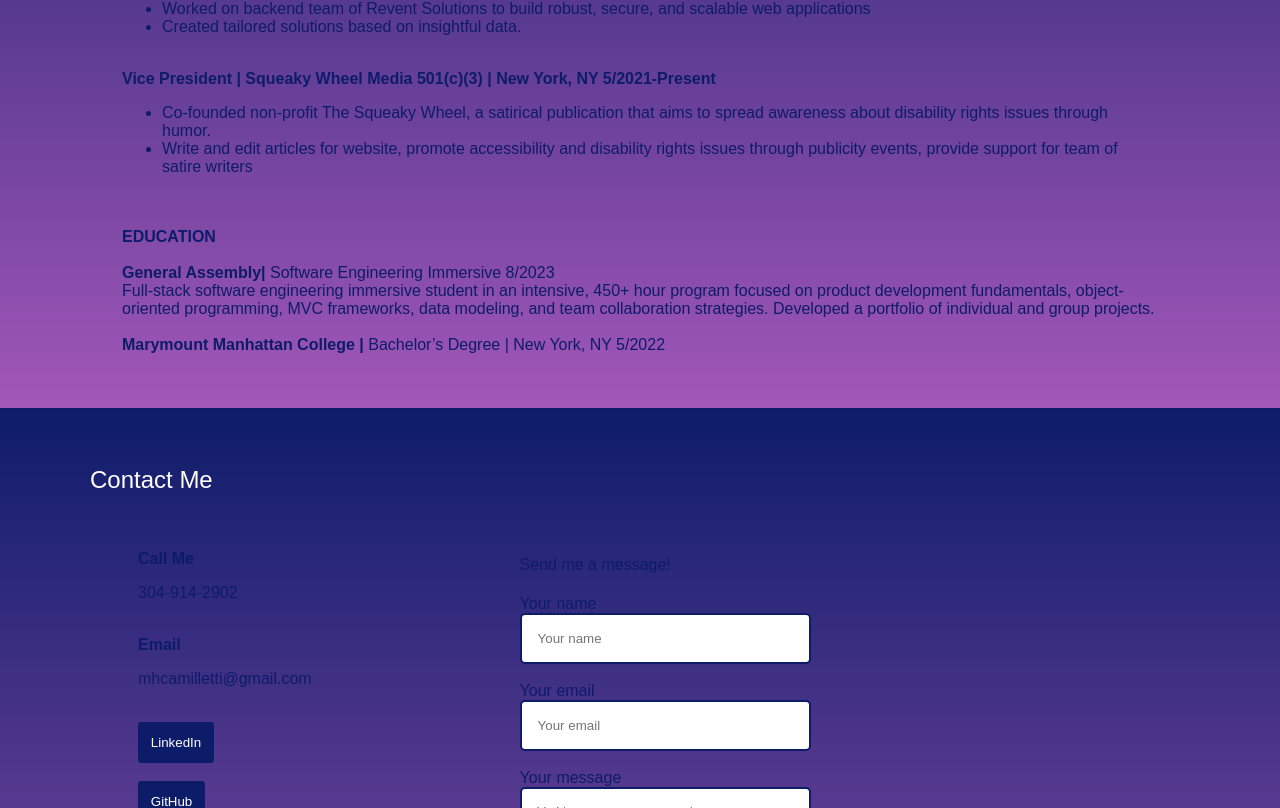
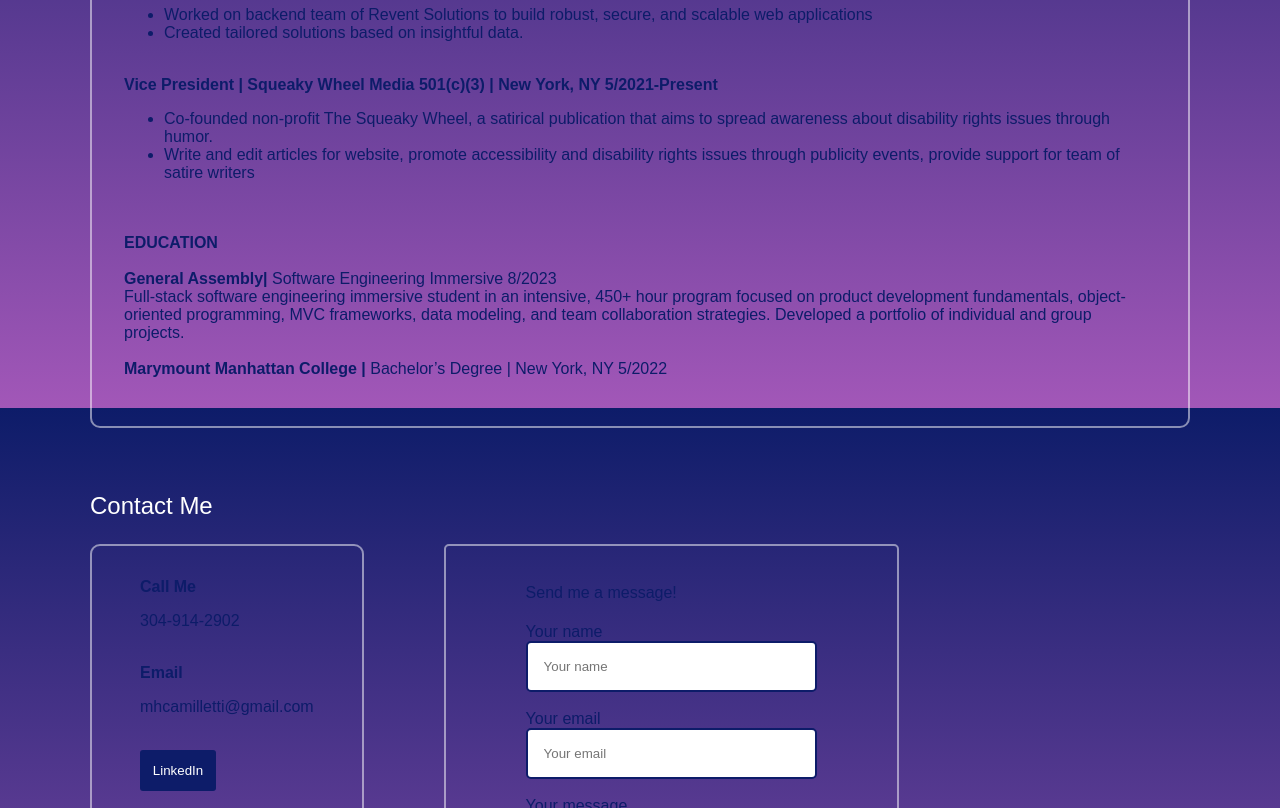
Before and after one commit to mcamilletti1/Margaret-Camilletti-Portfolio, a React (Vite) app in the folder Margaret-Camilletti-Portfolio/: page / in a window 1280 px wide. Shown: the part 1992-2800 px from the top of the page. Built offline with nearby package versions, Linux system fonts and the light colour scheme; a web font is replaced by a local one.

Commit message:
updated css

```diff
--- a/Margaret-Camilletti-Portfolio/src/App.css
+++ b/Margaret-Camilletti-Portfolio/src/App.css
@@ -132,6 +132,7 @@ footer {
 
 #resume, #about-paragraph {
   background-color: transparent;
+  border: solid 2px rgba(255, 255, 255, 0.5);
   color: #0d1c69;
   padding: 2em;
   border-radius: 10px;
@@ -305,6 +306,7 @@ header {
 
 #left-contact {
   background-color: transparent;
+  border: solid 2px rgba(255, 255, 255, 0.5);
   border-radius: 10px;
   display: flex;
   flex-direction: column;
@@ -349,6 +351,7 @@ input, textarea {
 #contact-form {
   padding: 1rem 5rem 1rem 5rem;
   background-color: transparent;
+  border: solid 2px rgba(255, 255, 255, 0.5);
   border-radius: 5px;
 }
 
```
